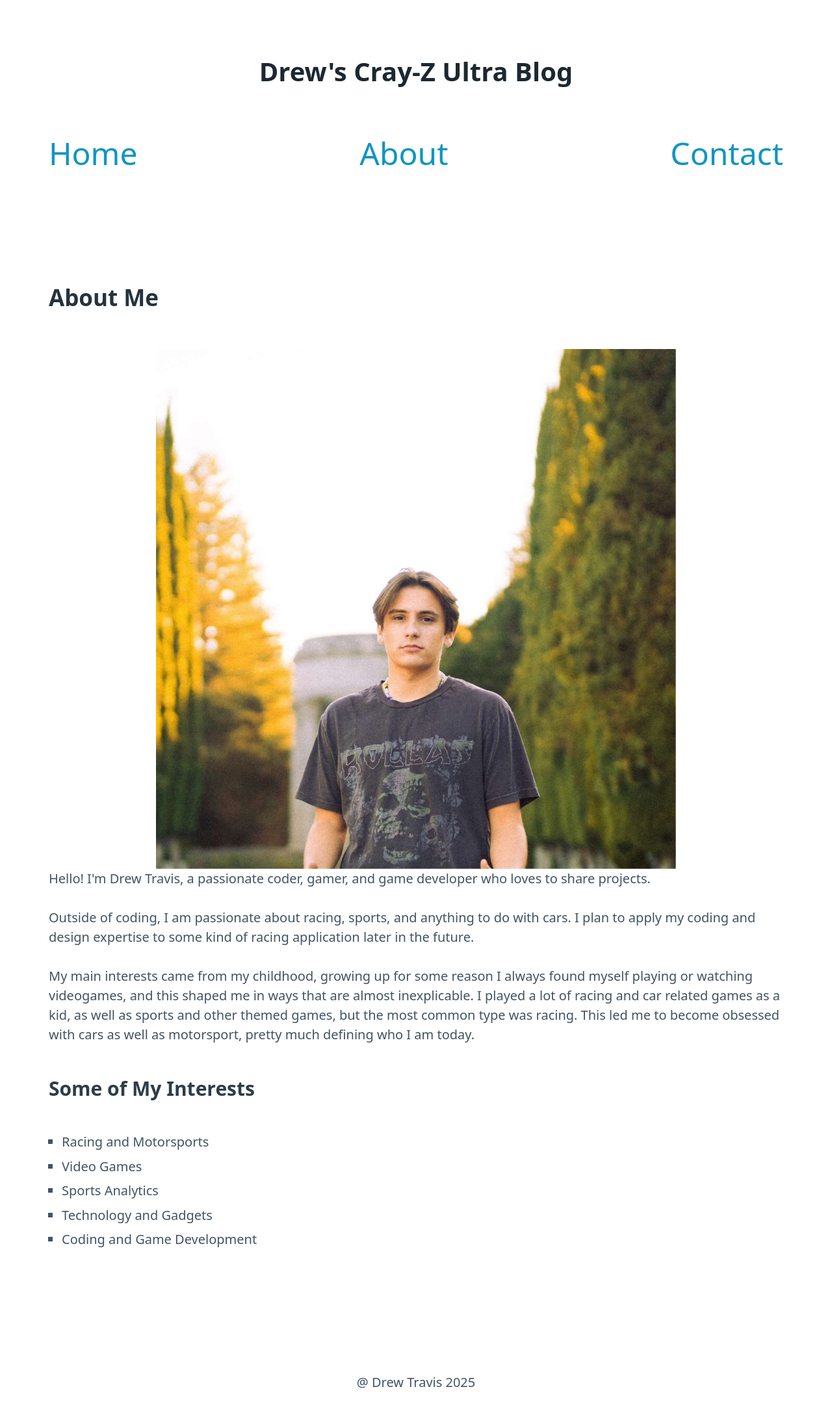
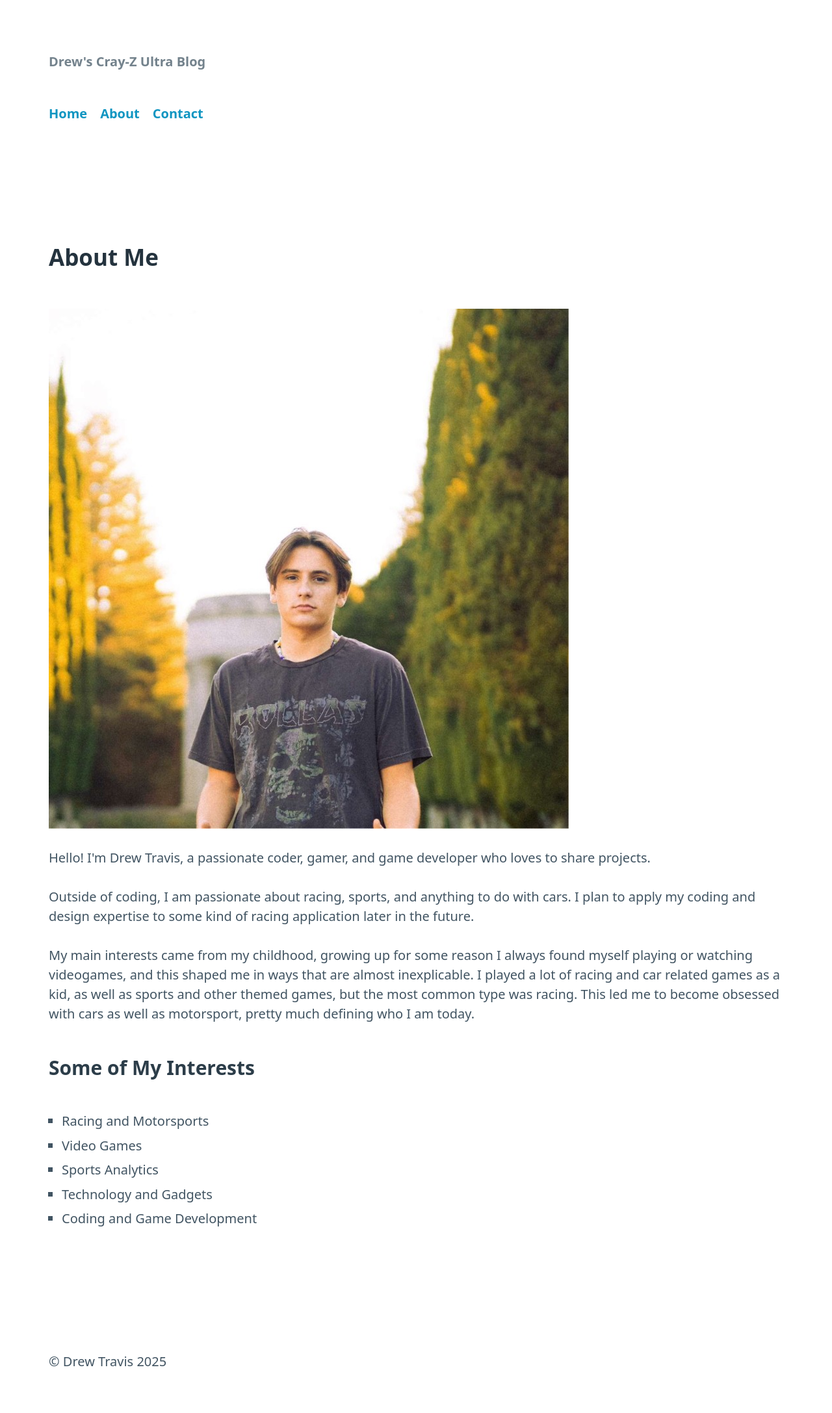
Before and after one commit to leawesomeness23/mi349-personal-blog-2-travis, a plain HTML site: page about.html in a window 1280 px wide. Shown: the whole page at 65% size. Drawn offline with nearby package versions, Linux system fonts and the light colour scheme.

Commit message:
fixed inline
fixed inline

```diff
--- a/about.html
+++ b/about.html
@@ -8,23 +8,30 @@
   </head>
   <body>
     <header class="container">
-        <center><h1>Drew's Cray-Z Ultra Blog</h1></center>
+        <hgroup>
+          <h1><strong>Drew's Cray-Z Ultra Blog</strong></h1>
+        </hgroup>
         <nav>
-            <a href="index.html"><font size="7">Home</font></a>
-            <a href="about.html"><font size="7">About</font></a>
-            <a href="contact.html"><font size="7">Contact</font></a>
+            <ul>
+              <li><strong><a href="index.html">Home</a></strong></li>
+              <li><strong><a href="about.html">About</a></strong></li>
+              <li><strong><a href="contact.html">Contact</a></strong></li>
+            </ul>
         </nav>
     </header>
 
-    <main class ="container">
+    <main class="container">
       <h2>About Me</h2>
-      <center><img src="MElol.jfif" alt="A picture of me"></center>
+      <figure>
+        <img src="MElol.jfif" alt="A picture of me">
+      </figure>
 
       <p>Hello! I'm Drew Travis, a passionate coder, gamer, and game developer who loves to share projects.</p>
 
       <p>Outside of coding, I am passionate about racing, sports, and anything to do with cars. I plan to apply my coding and design expertise to some kind of racing application later in the future.</p>
 
-      <p>My main interests came from my childhood, growing up for some reason I always found myself playing or watching videogames, and this shaped me in ways that are almost inexplicable. I played a lot of racing and car related games as a kid, as well as sports and other themed games, but the most common type was racing. This led me to become obsessed with cars as well as motorsport, pretty much defining who I am today. </p>
+      <p>My main interests came from my childhood, growing up for some reason I always found myself playing or watching videogames, and this shaped me in ways that are almost inexplicable. I played a lot of racing and car related games as a kid, as well as sports and other themed games, but the most common type was racing. This led me to become obsessed with cars as well as motorsport, pretty much defining who I am today.</p>
+
       <h3>Some of My Interests</h3>
       <ul>
         <li>Racing and Motorsports</li>
@@ -35,8 +42,8 @@
       </ul>
     </main>
 
-    <footer>
-        <center><p>@ Drew Travis 2025</p></center>
+    <footer class="container">
+        <p>&copy; Drew Travis 2025</p>
     </footer>
 
   </body>
```
Also changed, not shown: contact.html (+11 -7 lines), index.html (+25 -14 lines).
